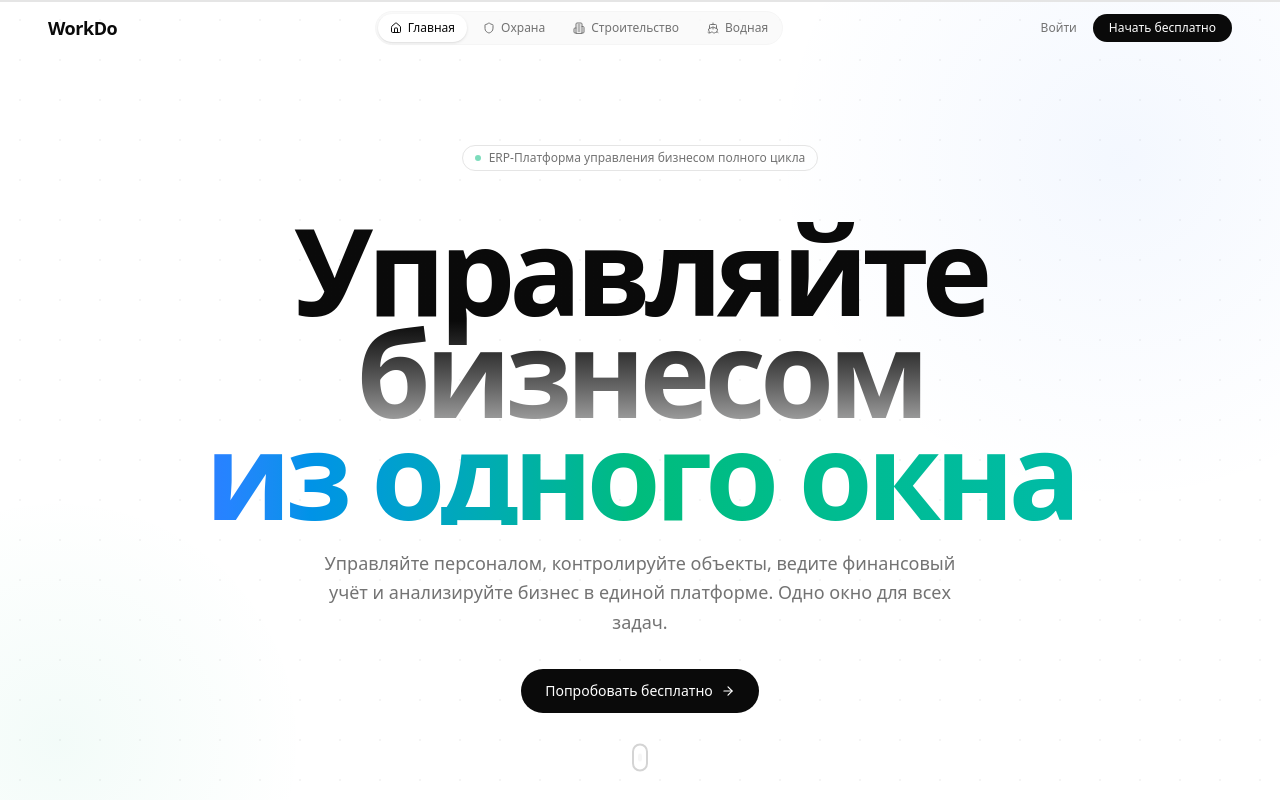
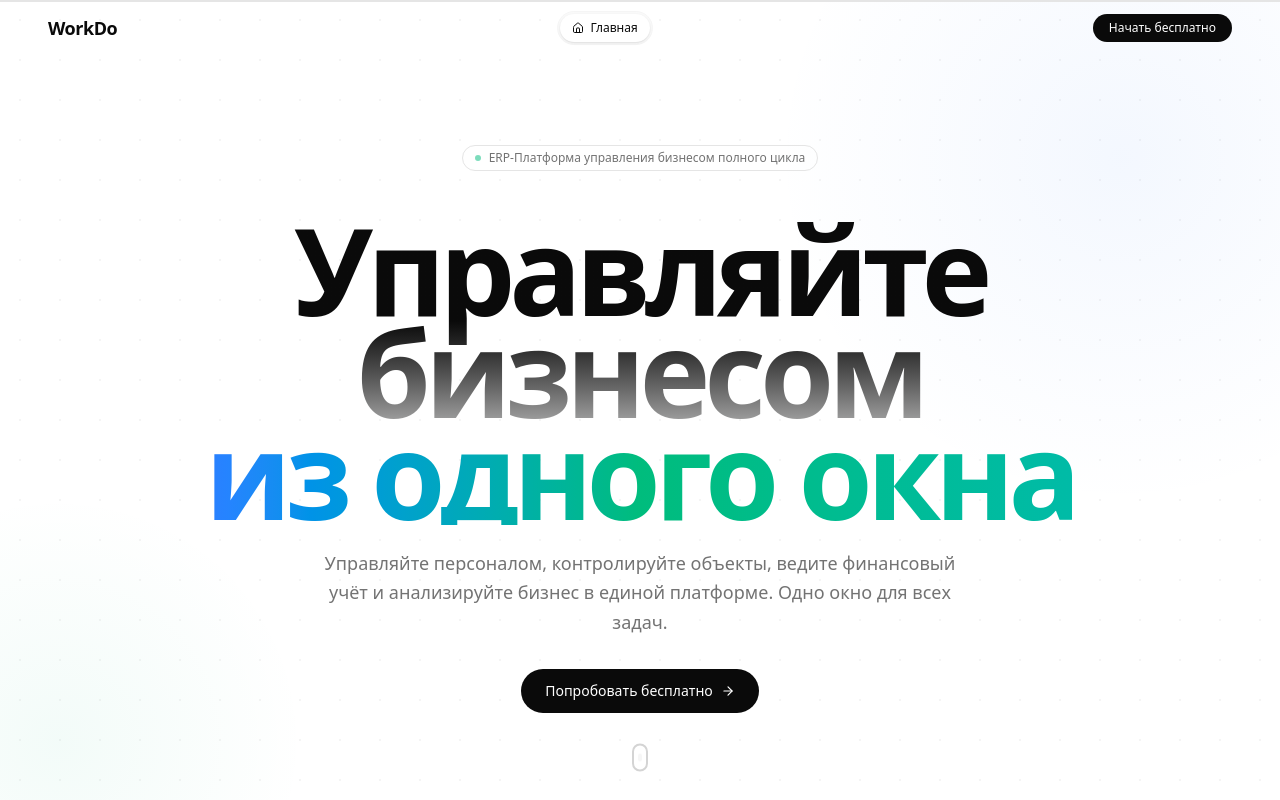
Before and after one commit to glcskl/TESTlending, a Next.js app: page / in a window 1280 px wide. Shown: the top 800 px of the page. Built offline with nearby package versions, Linux system fonts and the light colour scheme.

Commit message:
feat: strip header auth and vertical modules; simplify nav to Main

```diff
--- a/src/app/page.tsx
+++ b/src/app/page.tsx
@@ -139,17 +139,8 @@
             <Link href="/" className="flex items-center gap-1.5 px-3 py-1.5 rounded-full text-xs font-medium text-neutral-950 bg-white shadow-sm">
               <HomeIcon className="w-3 h-3" />Главная
             </Link>
-            {[{ id: "security", label: "Охрана", icon: Shield }, { id: "construction", label: "Строительство", icon: Building2 }, { id: "yacht", label: "Водная", icon: Ship }].map((v) => {
-              const Icon = v.icon;
-              return (
-                <Link key={v.id} href={`/verticals/${v.id}`} className="flex items-center gap-1.5 px-3 py-1.5 rounded-full text-xs font-medium text-neutral-500 hover:text-neutral-950 hover:bg-white/50 transition-all">
-                  <Icon className="w-3 h-3" />{v.label}
-                </Link>
-              );
-            })}
           </div>
           <div className="flex items-center gap-4">
-            <Link href="/signin" className="text-xs text-neutral-500 hover:text-neutral-950 transition-colors hidden sm:block">Войти</Link>
             <MagneticLink href="/register" className="bg-neutral-950 text-white px-4 py-1.5 rounded-full text-xs font-medium hover:bg-neutral-800 transition-colors">Начать бесплатно</MagneticLink>
           </div>
         </div>
@@ -497,7 +488,7 @@
       {/* ─── Footer ─── */}
       <footer className="py-20 md:py-24 border-t border-neutral-200">
         <div className="max-w-[1400px] mx-auto px-6 md:px-12">
-          <div className="grid md:grid-cols-5 gap-12 md:gap-8">
+          <div className="grid md:grid-cols-4 gap-12 md:gap-8">
             <div className="md:col-span-1">
               <motion.a href="/" className="text-lg font-bold tracking-tight mb-4 block text-neutral-950" whileHover={{ scale: 1.02 }}>WorkDo</motion.a>
               <p className="text-sm text-neutral-500 leading-relaxed mb-4">ERP-Платформа управления бизнесом полного цикла для охранных, строительных и водных мануфактур.</p>
@@ -508,7 +499,6 @@
             </div>
             {[
               { title: "Продукт", links: [{ label: "Возможности", url: "/" }, { label: "Тарифы", url: "/#pricing" }, { label: "API", url: "/docs" }, { label: "О компании", url: "/about" }] },
-              { title: "Индустрии", links: [{ label: "Охрана", url: "/verticals/security" }, { label: "Строительство", url: "/verticals/construction" }, { label: "Водная", url: "/verticals/yacht" }] },
               { title: "Разработчикам", links: [{ label: "Документация API", url: "/docs" }, { label: "Webhooks", url: "/docs/webhooks" }, { label: "SDK", url: "/docs/sdk" }, { label: "Changelog", url: "/changelog" }] },
               { title: "Компания", links: [{ label: "О нас", url: "/about" }, { label: "Контакты", url: "/contacts" }, { label: "Политика", url: "/privacy" }, { label: "Оферта", url: "/terms" }] },
             ].map((col, i) => (
```
Also changed, not shown: 1 other file (tests, documents, lock files or other folders).
